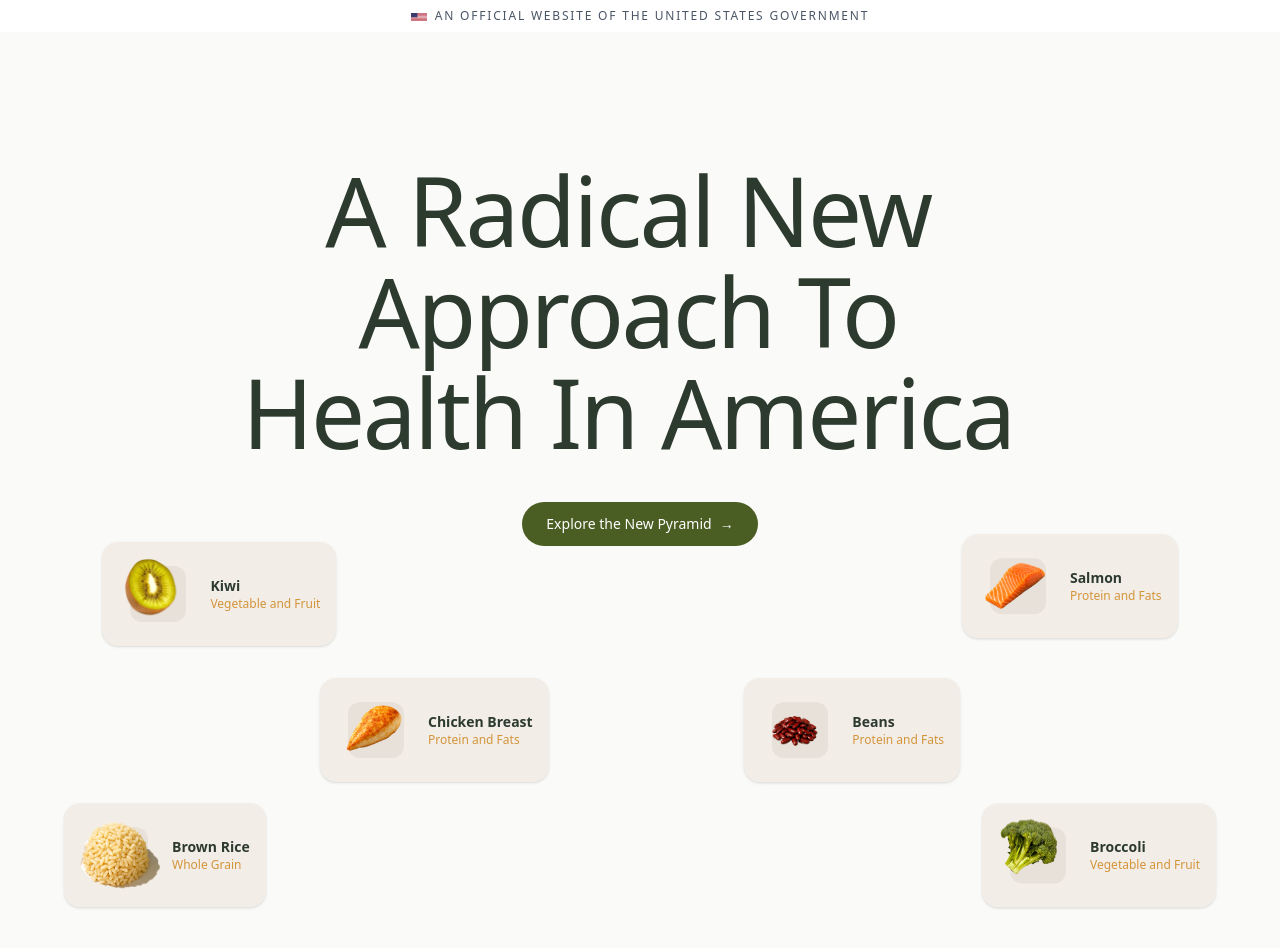
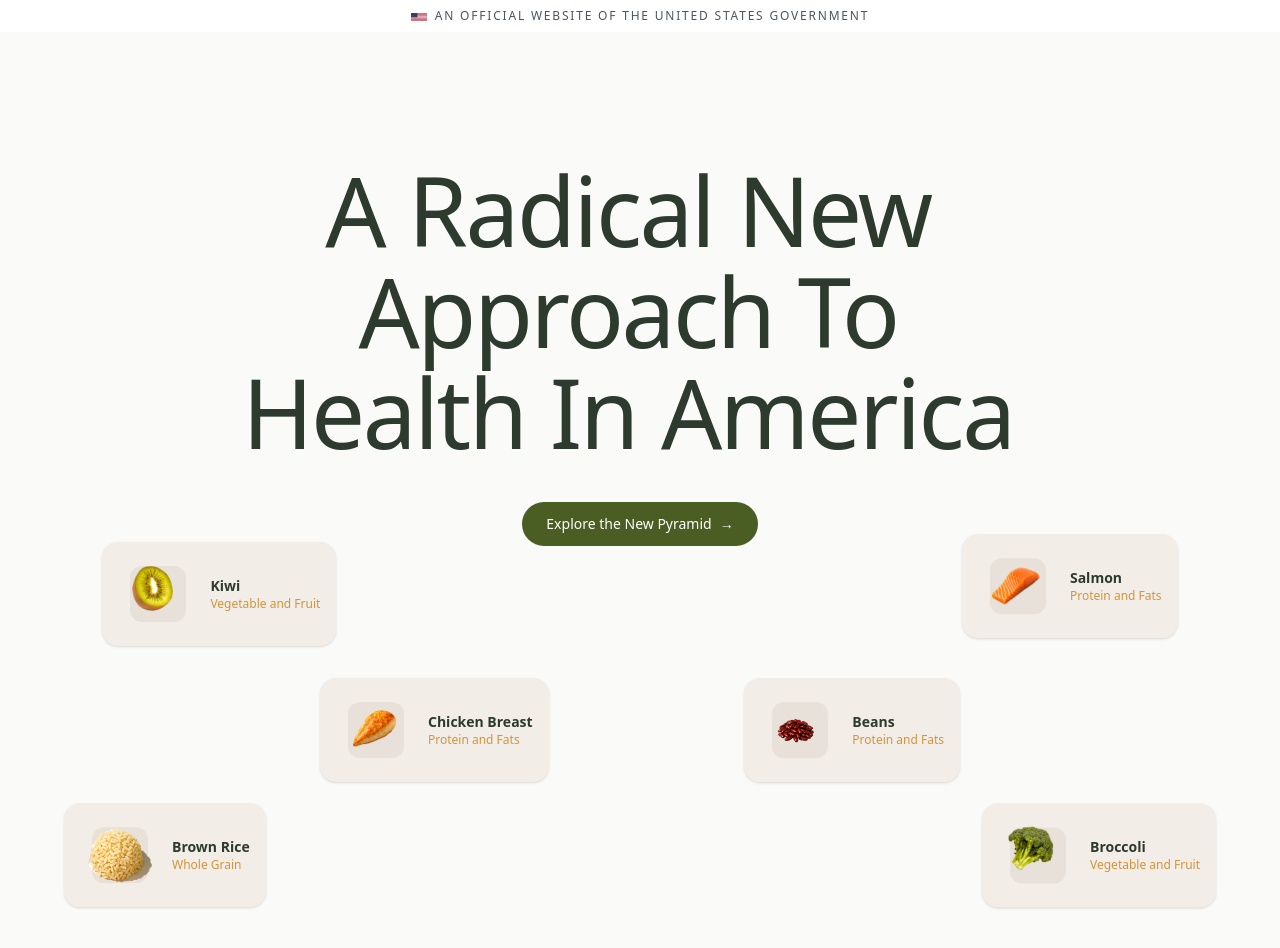
Before and after one commit to jasroopdhingra/food, a Next.js app: page / in a window 1280 px wide. Shown: the top 948 px of the page. Built offline with nearby package versions, Linux system fonts and the light colour scheme; a web font is replaced by a local one.

Commit message:
Normalize food card images to consistent size and center alignment
Made-with: Cursor

```diff
--- a/src/components/FoodCard.tsx
+++ b/src/components/FoodCard.tsx
@@ -38,14 +38,14 @@ export default function FoodCard({
         whileHover={{ scale: 1.05, boxShadow: "0 8px 30px rgba(0,0,0,0.12)" }}
         transition={{ type: "spring", stiffness: 400, damping: 25 }}
       >
-        <div className="relative flex h-20 w-20 flex-shrink-0 items-center justify-center">
+        <div className="relative flex h-20 w-20 flex-shrink-0 items-center justify-center overflow-hidden">
           <div className="absolute left-1/2 top-1/2 h-14 w-14 -translate-x-1/2 -translate-y-1/2 rounded-xl bg-[#E8E1D9]" />
           <Image
             src={image}
             alt={name}
             width={128}
             height={128}
-            className="relative z-10 h-full w-full object-contain"
+            className="relative z-10 h-16 w-16 object-contain object-center"
           />
         </div>
         <div>
```
